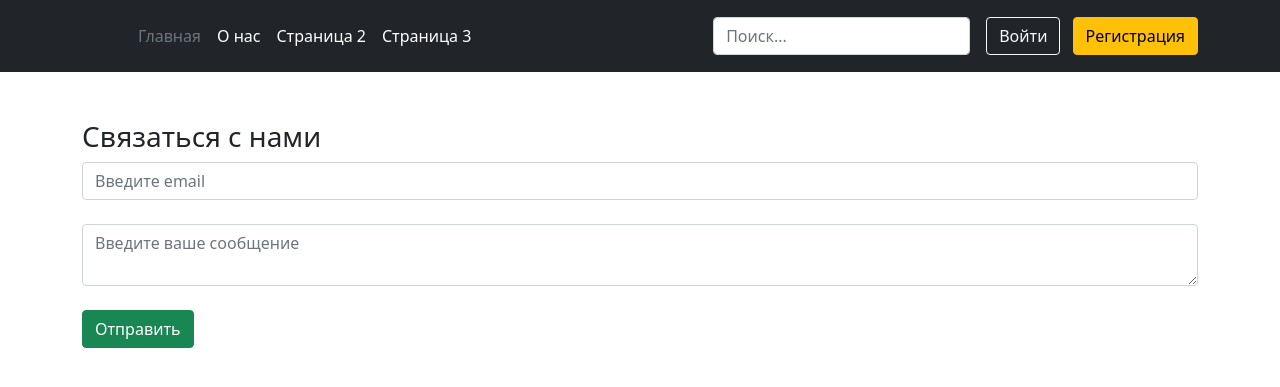
After one commit to Se330us/PHP-site, a PHP site: page /about.php in a window 1280 px wide. The commit adds this page. Shown: the top 387 px of the page. Run offline with PHP 8.4, Linux system fonts and the light colour scheme.

Commit message:
Header like block; Email sending;

```diff
--- /dev/null
+++ b/about.php
@@ -0,0 +1,24 @@
+<!doctype html>
+<html lang="en">
+<head>
+    <meta charset="UTF-8">
+    <meta name="viewport"
+          content="width=device-width, user-scalable=no, initial-scale=1.0, maximum-scale=1.0, minimum-scale=1.0">
+    <meta http-equiv="X-UA-Compatible" content="ie=edge">
+    <link href="https://cdn.jsdelivr.net/npm/bootstrap@5.1.0/dist/css/bootstrap.min.css" rel="stylesheet" integrity="sha384-KyZXEAg3QhqLMpG8r+8fhAXLRk2vvoC2f3B09zVXn8CA5QIVfZOJ3BCsw2P0p/We" crossorigin="anonymous">
+    <link rel="stylesheet" href="css/style.css">
+    <title>О нас</title>
+</head>
+<body>
+    <?php require "blocks/header.php"?>
+    <div class="container mt-5">
+        <h3>Связаться с нами</h3>
+        <form action="check.php" method="post">
+            <input type="email" name="email" placeholder="Введите email" class="form-control"><br>
+            <textarea name="message" class="form-control" placeholder="Введите ваше сообщение"></textarea><br>
+            <button type="submit" name="send" class="btn btn-success">Отправить</button>
+        </form>
+    </div>
+
+</body>
+</html>
--- /dev/null
+++ b/blocks/header.php
@@ -0,0 +1,25 @@
+<div class="p-3 bg-dark text-white">
+    <div class="container">
+        <div class="d-flex flex-wrap align-items-center justify-content-center justify-content-lg-start">
+            <a href="/" class="d-flex align-items-center mb-2 mb-lg-0 text-white text-decoration-none">
+                <svg class="bi me-2" width="40" height="32" role="img" aria-label="Bootstrap"><use xlink:href="#bootstrap"></use></svg>
+            </a>
+
+            <ul class="nav col-12 col-lg-auto me-lg-auto mb-2 justify-content-center mb-md-0">
+                <li><a href="#" class="nav-link px-2 text-secondary">Главная</a></li>
+                <li><a href="../about.php" class="nav-link px-2 text-white">О нас</a></li>
+                <li><a href="#" class="nav-link px-2 text-white">Страница 2</a></li>
+                <li><a href="#" class="nav-link px-2 text-white">Страница 3</a></li>
+            </ul>
+
+            <form class="col-12 col-lg-auto mb-3 mb-lg-0 me-lg-3">
+                <input type="search" class="form-control form-control-dark" placeholder="Поиск..." aria-label="Search">
+            </form>
+
+            <div class="text-end">
+                <button type="button" class="btn btn-outline-light me-2">Войти</button>
+                <button type="button" class="btn btn-warning">Регистрация</button>
+            </div>
+        </div>
+    </div>
+</div>
```
Also changed, not shown: check.php (added, +24 -0 lines), index.php (+3 -26 lines).
